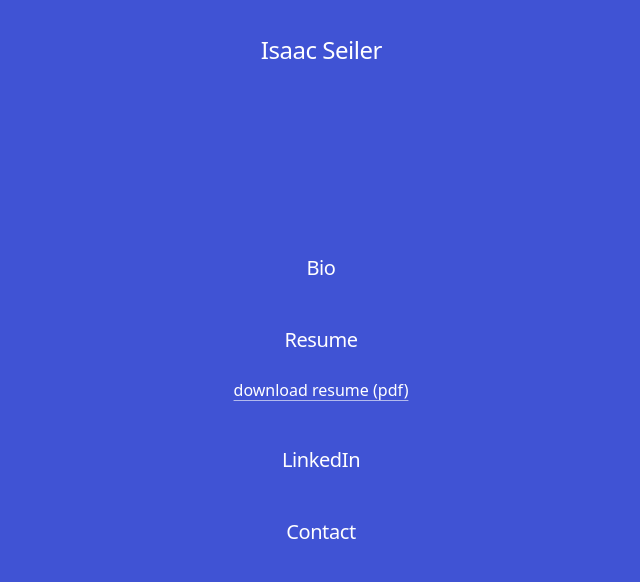
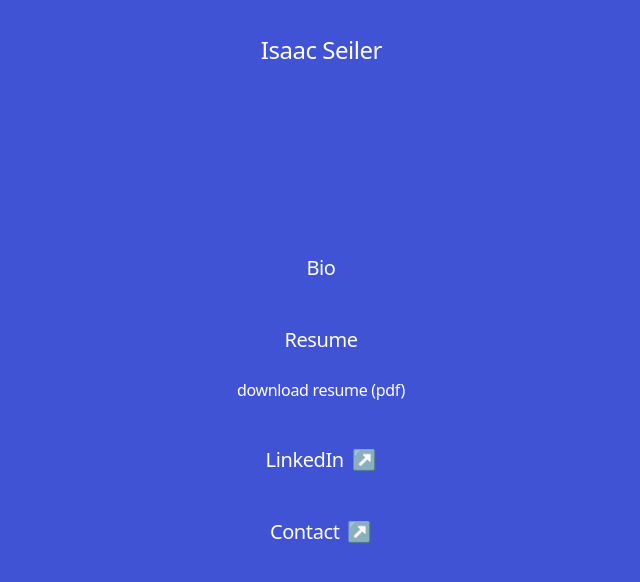
Before and after one commit to isaaciseiler-beep/temp_site, a Next.js app: page / in a window 1280 px wide. Both pictures are taken after a click on the button "Resume". Shown: the top 582 px of the page, without its empty margins (319-959 px from the left). Built offline with nearby package versions, Linux system fonts and the light colour scheme.

Commit message:
Update Menu.tsx

```diff
--- a/components/Menu.tsx
+++ b/components/Menu.tsx
@@ -5,33 +5,73 @@ import { useState } from "react";
 import { AnimatePresence, motion } from "framer-motion";
 
 type Key = "bio" | "resume" | null;
-const EASE = [0.2, 1, 0.2, 1] as const;
+
+const EASE_OUT = [0.2, 1, 0.2, 1] as const;
 
 const bioHtml =
   "I&apos;m Isaac, a recent graduate of Washington University in St. Louis, Fulbright and Truman Scholar, and Member of ChatGPT Lab at OpenAI. I&apos;ve directed a communications program on Capitol Hill, published work through OpenAI, set up a congressional office, run my own consultancy, and run AI workshops for educators. I&apos;m currently in the market for tech roles starting summer 2026.";
 
+function UnderlineLabel({
+  children,
+}: {
+  children: React.ReactNode;
+}) {
+  return (
+    <span className="relative inline-block">
+      <span>{children}</span>
+      <span
+        aria-hidden
+        className={[
+          "pointer-events-none absolute left-0 -bottom-1 h-[2px] w-full",
+          "origin-left scale-x-0",
+          "bg-white/95",
+          "transition-transform duration-[420ms]",
+          "[transition-timing-function:cubic-bezier(0.2,1,0.2,1)]",
+          "group-hover:scale-x-100",
+        ].join(" ")}
+      />
+    </span>
+  );
+}
+
+function ArrowNE() {
+  return (
+    <span
+      aria-hidden
+      className={[
+        "ml-2 inline-block select-none",
+        "transition-transform duration-[420ms]",
+        "[transition-timing-function:cubic-bezier(0.2,1,0.2,1)]",
+        "group-hover:-translate-y-[2px] group-hover:translate-x-[2px]",
+      ].join(" ")}
+    >
+      ↗
+    </span>
+  );
+}
+
 export default function Menu() {
   const [open, setOpen] = useState<Key>(null);
 
-  const btnReset =
-    "w-full bg-transparent border-0 p-0 m-0 appearance-none outline-none ring-0 focus:outline-none focus:ring-0";
-  const headerText =
-    "font-sans font-normal text-white text-center tracking-[-0.02em]"; // match logo “slightly closer”
-  const headerSize = "text-lg sm:text-xl leading-snug";
-  const hit = "py-3 sm:py-4";
+  const reset =
+    "appearance-none bg-transparent border-0 outline-none ring-0 focus:outline-none focus:ring-0";
+  const header =
+    "font-sans font-normal tracking-[-0.02em] text-white text-center";
+  const size = "text-lg sm:text-xl leading-snug";
+  const hit = "py-3 sm:py-4 w-full";
 
   return (
-    <div className="w-full flex items-center justify-center">
+    <div className="w-full h-[100svh] flex items-center justify-center">
       <div className="w-full max-w-xl px-6">
         <ul className="w-full space-y-3">
           {/* bio (expand) */}
           <li className="w-full flex flex-col items-center">
             <button
               type="button"
-              className={[btnReset, hit, headerText, headerSize].join(" ")}
+              className={[reset, hit, header, size, "group"].join(" ")}
               onClick={() => setOpen(open === "bio" ? null : "bio")}
             >
-              Bio
+              <UnderlineLabel>Bio</UnderlineLabel>
             </button>
 
             <AnimatePresence initial={false}>
@@ -39,16 +79,18 @@ export default function Menu() {
                 <motion.div
                   key="bio"
                   className="w-full overflow-hidden"
-                  initial={{ height: 0, opacity: 0, y: -6 }}
+                  initial={{ height: 0, opacity: 0, y: -8 }}
                   animate={{ height: "auto", opacity: 1, y: 0 }}
-                  exit={{ height: 0, opacity: 0, y: -6 }}
-                  transition={{ duration: 0.26, ease: EASE }}
+                  exit={{ height: 0, opacity: 0, y: -8 }}
+                  transition={{ duration: 0.28, ease: EASE_OUT }}
                 >
                   <div className="pt-1 pb-4">
-                    <p
-                      className="font-sans tracking-normal text-white/90 text-center text-sm sm:text-base leading-relaxed"
-                      dangerouslySetInnerHTML={{ __html: bioHtml }}
-                    />
+                    <div className="mx-auto max-w-[46ch]">
+                      <p
+                        className="font-sans tracking-normal text-white/90 text-center text-sm sm:text-base leading-relaxed"
+                        dangerouslySetInnerHTML={{ __html: bioHtml }}
+                      />
+                    </div>
                   </div>
                 </motion.div>
               )}
@@ -59,10 +101,10 @@ export default function Menu() {
           <li className="w-full flex flex-col items-center">
             <button
               type="button"
-              className={[btnReset, hit, headerText, headerSize].join(" ")}
+              className={[reset, hit, header, size, "group"].join(" ")}
               onClick={() => setOpen(open === "resume" ? null : "resume")}
             >
-              Resume
+              <UnderlineLabel>Resume</UnderlineLabel>
             </button>
 
             <AnimatePresence initial={false}>
@@ -70,18 +112,18 @@ export default function Menu() {
                 <motion.div
                   key="resume"
                   className="w-full overflow-hidden"
-                  initial={{ height: 0, opacity: 0, y: -6 }}
+                  initial={{ height: 0, opacity: 0, y: -8 }}
                   animate={{ height: "auto", opacity: 1, y: 0 }}
-                  exit={{ height: 0, opacity: 0, y: -6 }}
-                  transition={{ duration: 0.26, ease: EASE }}
+                  exit={{ height: 0, opacity: 0, y: -8 }}
+                  transition={{ duration: 0.28, ease: EASE_OUT }}
                 >
                   <div className="pt-2 pb-4 flex items-center justify-center">
                     <a
                       href="/resume.pdf"
                       download
-                      className="font-sans tracking-normal text-white underline underline-offset-4 decoration-white/60 hover:decoration-white transition"
+                      className={[header, "group"].join(" ")}
                     >
-                      download resume (pdf)
+                      <UnderlineLabel>download resume (pdf)</UnderlineLabel>
                     </a>
                   </div>
                 </motion.div>
@@ -89,29 +131,27 @@ export default function Menu() {
             </AnimatePresence>
           </li>
 
-          {/* linkedin (direct link) */}
+          {/* linkedin (direct link, no expand) */}
           <li className="w-full flex flex-col items-center">
             <a
-              className={[hit, headerText, headerSize, "no-underline hover:opacity-90 transition"].join(
-                " "
-              )}
+              className={[hit, header, size, "group"].join(" ")}
               href="https://www.linkedin.com/in/isaacseiler/"
               target="_blank"
               rel="noreferrer"
             >
-              LinkedIn
+              <UnderlineLabel>LinkedIn</UnderlineLabel>
+              <ArrowNE />
             </a>
           </li>
 
-          {/* contact (direct mailto) */}
+          {/* contact (direct mailto, no expand) */}
           <li className="w-full flex flex-col items-center">
             <a
-              className={[hit, headerText, headerSize, "no-underline hover:opacity-90 transition"].join(
-                " "
-              )}
+              className={[hit, header, size, "group"].join(" ")}
               href="mailto:isaacseiler@gmail.com"
             >
-              Contact
+              <UnderlineLabel>Contact</UnderlineLabel>
+              <ArrowNE />
             </a>
           </li>
         </ul>
```
